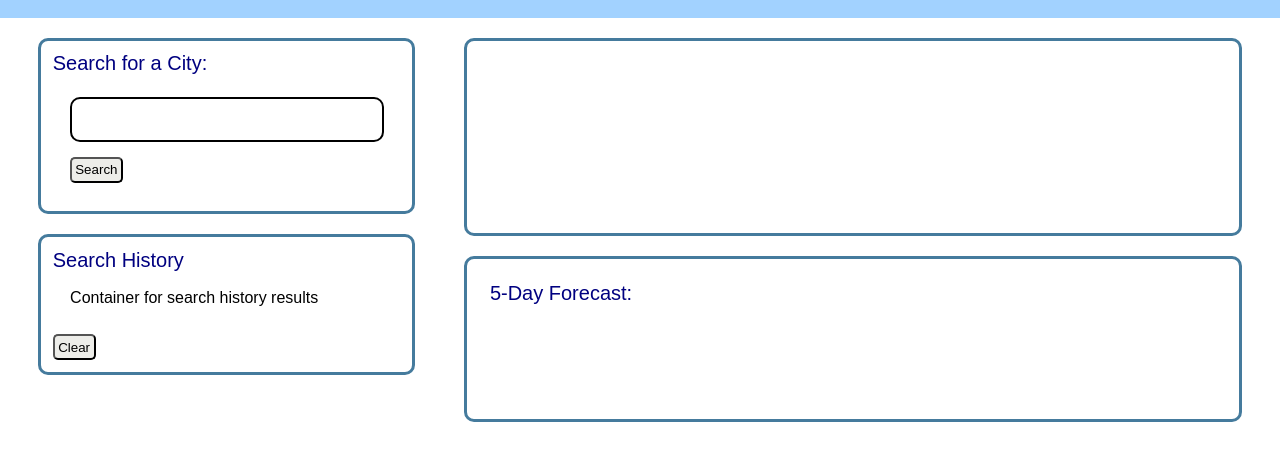
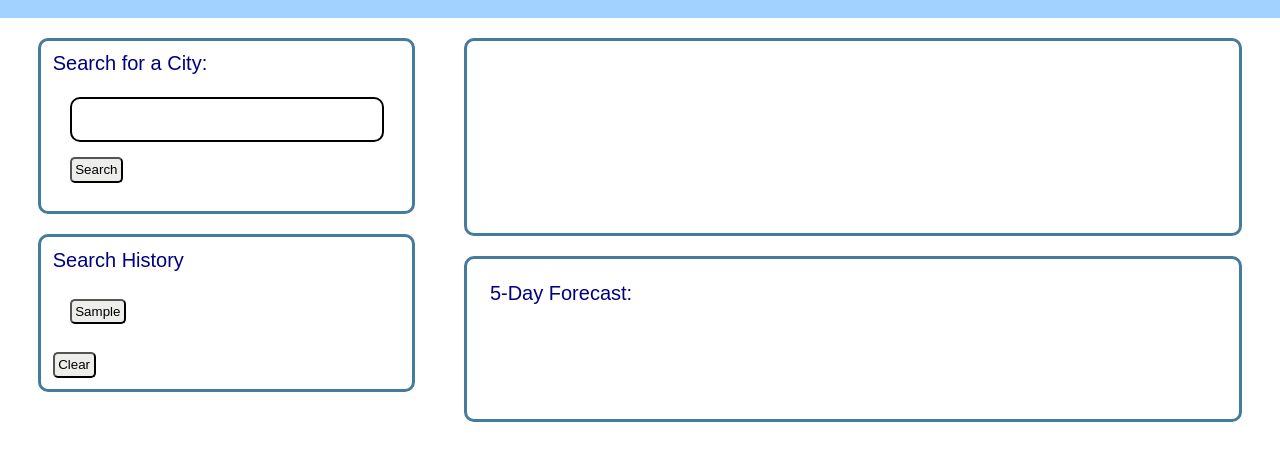
Before and after one commit to acho93/Weather-Forecast, a plain HTML site: page index.html in a window 1280 px wide. Both pictures are taken after typing "Sample" into the empty fields and a click on the button "Search". Shown: the part 117-578 px from the top of the page. Drawn offline with nearby package versions, Linux system fonts and the light colour scheme; no server answers.

Commit message:
Add local storage

```diff
--- a/assets/js/homepage.js
+++ b/assets/js/homepage.js
@@ -11,6 +11,22 @@ const fivedayIconEl = document.getElementById("#fiveday-icon");
 var apiKey = "7a3dbfc8c9397a95663108b4ab8a286e";
 var cityArray = [];
 
+var saveSearchHistory = function () {
+    localStorage.setItem("searchHistory", JSON.stringify(cityArray));
+};
+
+var getSearchHistory = function () {
+    var savedCities = localStorage.getItem("searchHistory");
+
+    if (savedCities) {
+        cityArray = JSON.parse(savedCities);
+    }
+
+    for (var i = 0; i < cityArray.length; i++) {
+        $("#search-history").append("<p><button class='btn'>" + cityArray[i] + "</button></p>");
+    }
+};
+
 var formSubmitHandler = function (event) {
     event.preventDefault();
     var city = $("#city-input").val();
@@ -22,6 +38,10 @@ var formSubmitHandler = function (event) {
     } else {
         alert("Please enter a valid city!");
     }
+
+    cityArray.push(city);
+    saveSearchHistory();
+    $("#search-history").append("<p><button class='btn'>" + city + "</button></p>");
 };
 
 var getForecast = function (city) {
--- a/index.html
+++ b/index.html
@@ -27,10 +27,9 @@
                 </form>
             </div>
 
-            <div id="search-history" class="card">
+            <div class="card">
                 <h3>Search History</h3>
-                <div class="card-body">
-                    Container for search history results
+                <div id="search-history" class="card-body">
                 </div>
                 <button type="reset" class="btn">Clear</button>
             </div>
```
